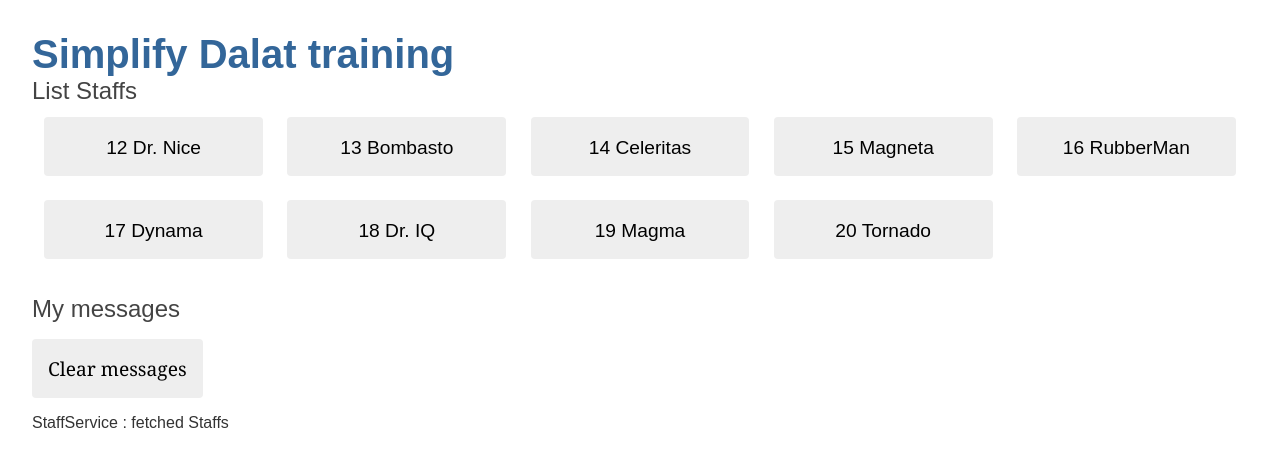
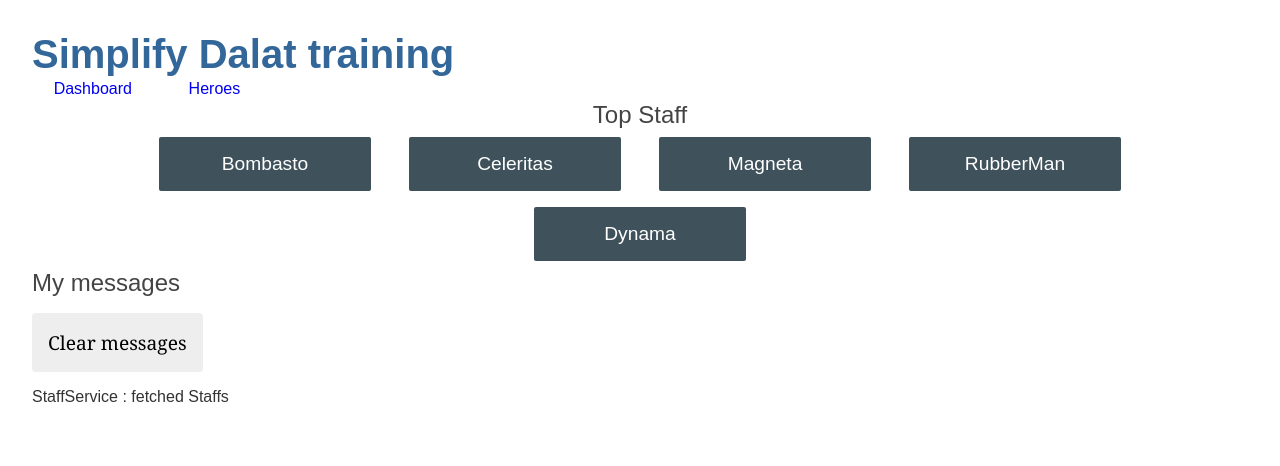
Before and after one commit to PhanNhuong123/NgTrain, an Angular app: page /dashboard in a window 1280 px wide. Before the commit this address led to /. Shown: the top 466 px of the page. Built offline with nearby package versions, Linux system fonts and the light colour scheme.

Commit message:
Add Navigation

```diff
--- a/src/app/app.component.html
+++ b/src/app/app.component.html
@@ -1,3 +1,7 @@
 <h1>{{ title }}</h1>
-<app-home></app-home>
+<nav>
+  <a routerLink="/dashboard">Dashboard</a>
+  <a routerLink="/staffs">Heroes</a>
+</nav>
+<router-outlet></router-outlet>
 <app-messages></app-messages>
--- a/src/app/app.module.ts
+++ b/src/app/app.module.ts
@@ -7,6 +7,7 @@ import { AppComponent } from './app.component';
 import { HomeComponent } from './home/home.component';
 import { StaffDetailComponent } from './staff-detail/staff-detail.component';
 import { MessagesComponent } from './messages/messages.component';
+import { DashboardComponent } from './dashboard/dashboard.component';
 
 @NgModule({
   declarations: [
@@ -14,6 +15,7 @@ import { MessagesComponent } from './messages/messages.component';
     HomeComponent,
     StaffDetailComponent,
     MessagesComponent,
+    DashboardComponent,
   ],
   imports: [
     BrowserModule,
--- /dev/null
+++ b/src/app/dashboard/dashboard.component.html
@@ -0,0 +1,6 @@
+<h2>Top Staff</h2>
+<div class="staffs-menu">
+  <a *ngFor="let staff of staffs" routerLink="/staffs/{{staff.id}}">
+    {{ staff.name }}
+  </a>
+</div>
--- /dev/null
+++ b/src/app/dashboard/dashboard.component.scss
@@ -0,0 +1,50 @@
+/* DashboardComponent's private CSS styles */
+
+h2 {
+  text-align: center;
+}
+
+.staffs-menu {
+  padding: 0;
+  margin: auto;
+  max-width: 1000px;
+
+  /* flexbox */
+  display: flex;
+  flex-direction: row;
+  flex-wrap: wrap;
+  justify-content: space-around;
+  align-content: flex-start;
+  align-items: flex-start;
+}
+
+a {
+  background-color: #3f525c;
+  border-radius: 2px;
+  padding: 1rem;
+  font-size: 1.2rem;
+  text-decoration: none;
+  display: inline-block;
+  color: #fff;
+  text-align: center;
+  width: 100%;
+  min-width: 70px;
+  margin: .5rem auto;
+  box-sizing: border-box;
+
+  /* flexbox */
+  order: 0;
+  flex: 0 1 auto;
+  align-self: auto;
+}
+
+@media (min-width: 600px) {
+  a {
+    width: 18%;
+    box-sizing: content-box;
+  }
+}
+
+a:hover {
+  background-color: #000;
+}
--- /dev/null
+++ b/src/app/dashboard/dashboard.component.ts
@@ -0,0 +1,28 @@
+import { Location } from '@angular/common';
+import { Component, OnInit } from '@angular/core';
+import { ActivatedRoute } from '@angular/router';
+import { staff } from '../staff';
+import { StaffService } from '../staff.service';
+
+@Component({
+  selector: 'app-dashboard',
+  templateUrl: './dashboard.component.html',
+  styleUrls: ['./dashboard.component.scss'],
+})
+export class DashboardComponent implements OnInit {
+  constructor(
+    private staffService: StaffService,
+
+    ) {}
+  public staffs: staff[] = [];
+
+  public getStaff(): void {
+    this.staffService
+      .getStaffs()
+      .subscribe((staffs) => (this.staffs = [...staffs].splice(1, 5)));
+  }
+
+  ngOnInit(): void {
+    this.getStaff();
+  }
+}
--- a/src/app/home/home.component.html
+++ b/src/app/home/home.component.html
@@ -2,11 +2,9 @@
 
 <ul class="staffs">
   <li *ngFor="let staff of staffs">
-    <button [class.selected]="staff === SelectStaff" (click)="onSelect(staff)">
+    <a routerLink="/staffs/{{staff.id}}" [class.selected]="staff === SelectStaff">
       <span class="badage"> {{ staff.id }} </span>
       <span class="name"> {{ staff.name }} </span>
-    </button>
+    </a>
   </li>
 </ul>
-
-<app-staff-detail [staff]="SelectStaff"></app-staff-detail>
--- a/src/app/home/home.component.ts
+++ b/src/app/home/home.component.ts
@@ -15,11 +15,6 @@ export class HomeComponent implements OnInit {
   public SelectStaff?: staff;
   public staffs: staff[] = [];
 
-  public onSelect(staff: staff) {
-    this.SelectStaff = staff;
-    this.messageService.add(`HomeComponent : Selected staff id ${staff.id}`)
-  }
-
   private getStaffs(): void {
     this.staffsService.getStaffs()
         .subscribe(staffs => this.staffs = staffs)
--- a/src/app/staff-detail/staff-detail.component.html
+++ b/src/app/staff-detail/staff-detail.component.html
@@ -13,3 +13,4 @@
     </div>
   </div>
 </div>
+<button (click)="goBack()">Back</button>
--- a/src/app/staff-detail/staff-detail.component.ts
+++ b/src/app/staff-detail/staff-detail.component.ts
@@ -1,18 +1,34 @@
+import { Location } from '@angular/common';
 import { Component, Input, OnInit } from '@angular/core';
+import { ActivatedRoute } from '@angular/router';
 import { staff } from '../staff';
+import { StaffService } from '../staff.service';
 
 @Component({
   selector: 'app-staff-detail',
   templateUrl: './staff-detail.component.html',
-  styleUrls: ['./staff-detail.component.scss']
+  styleUrls: ['./staff-detail.component.scss'],
 })
+export class StaffDetailComponent implements OnInit {
+  constructor(
+    private staffService: StaffService,
+    private route: ActivatedRoute,
+    private location: Location
+  ) {}
 
-export class StaffDetailComponent implements OnInit {
+  public staff: staff | undefined;
 
-  constructor() { }
-
-  @Input() staff?: staff;
-  ngOnInit(): void {
+  public getStaff(): void {
+    const id = Number(this.route.snapshot.paramMap.get('id'));
+    this.staffService.getStaff(id).subscribe((staff) => (this.staff = staff));
+    console.log(this.staff)
   }
 
+  public goBack(): void {
+    this.location.back();
+  }
+  // @Input() staff?: staff;
+  ngOnInit(): void {
+    this.getStaff();
+  }
 }
--- a/src/app/staff.service.ts
+++ b/src/app/staff.service.ts
@@ -1,7 +1,7 @@
 import { Injectable } from '@angular/core';
 import { Observable, of } from 'rxjs';
 import { MessageService } from './message.service';
-import {  staffs } from './mock-staffs';
+import { staffs } from './mock-staffs';
 import { staff } from './staff';
 
 @Injectable({
@@ -9,11 +9,15 @@ import { staff } from './staff';
 })
 export class StaffService {
   getStaffs(): Observable<staff[]> {
-    const STAFFS = of(staffs)
-    this.messageService.add('StaffService : fetched Staffs')
+    const STAFFS = of(staffs);
+    this.messageService.add('StaffService : fetched Staffs');
     return STAFFS;
   }
 
-
-  constructor(private messageService : MessageService) {}
+  getStaff(id: number): Observable<staff> {
+    const staff = staffs.find((staff) => (staff.id === id))!;
+    this.messageService.add(`staffService : fetched staff id = ${id}`);
+    return of(staff);
+  }
+  constructor(private messageService: MessageService) {}
 }
--- a/src/styles.scss
+++ b/src/styles.scss
@@ -67,12 +67,30 @@ ul.staffs {
     width: 20%;
     text-align: center;
 
-    button {
+    button,
+    a {
+      display: block;
       width: 90%;
       margin: 12px 0;
+      height: 44px;
+      line-height: 44px;
+      font-weight: bold;
+
+      color: black;
+      text-decoration: none;
+      border-radius: 4px;
+
+      transition: ease-in-out 0.2s;
+      border: 1px solid #cccc;
+
+      &:hover {
+        background-color: rgba(68, 68, 68, 0.295);
+        color: white;
+      }
     }
   }
 }
+a.selected,
 button.selected {
   background-color: #0984e3;
   color: #ffff;
@@ -105,3 +123,21 @@ button.selected {
     }
   }
 }
+nav {
+  display: flex;
+  width: 100%;
+  justify-content: flex-start;
+  flex-wrap : wrap;
+
+  a {
+    width: 10%;
+    height: 24px ;
+    line-height: 24px;
+    text-decoration: none;
+    text-align: center;
+    &:hover{
+      background-color: rgba(68, 68, 68, 0.166);
+      border-radius: 4px;
+    }
+  }
+}
```
Also changed, not shown: src/app/app-routing.module.ts (+10 -3 lines), 1 other file (tests, documents, lock files or other folders).
